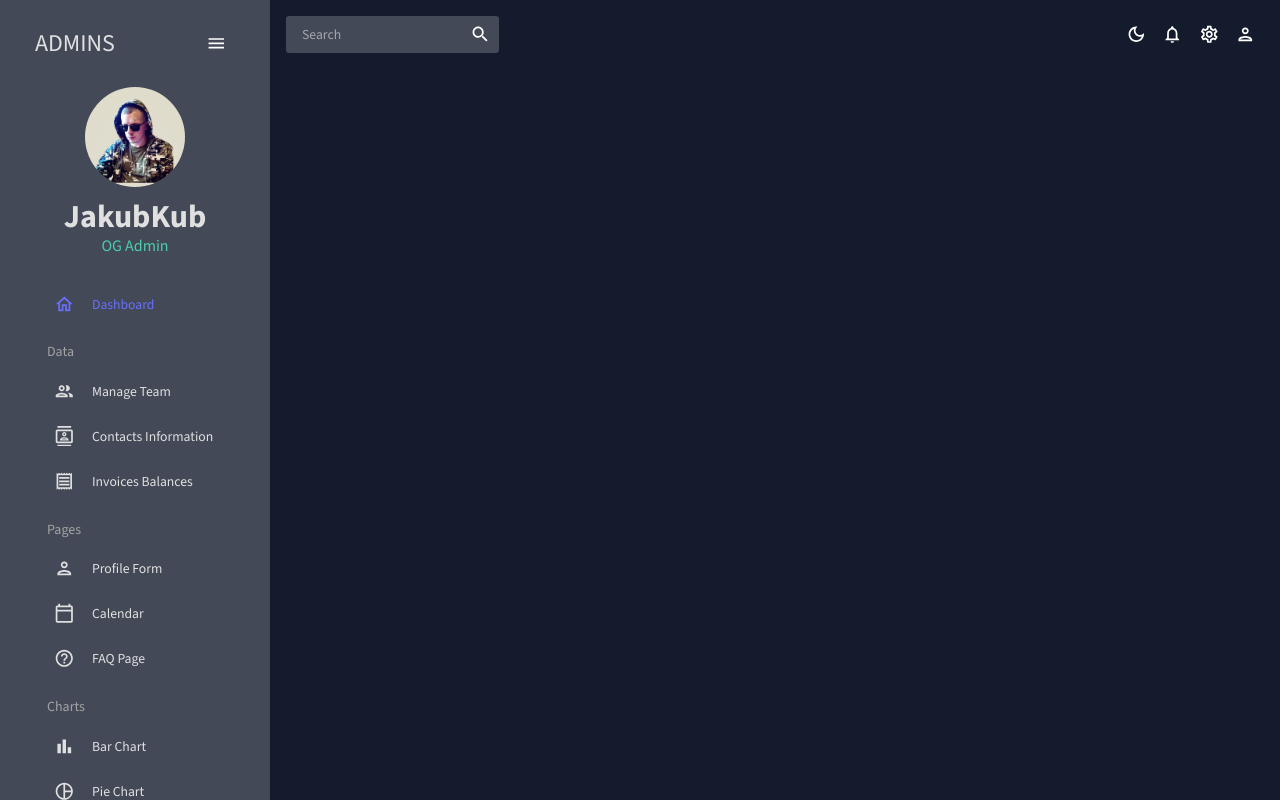
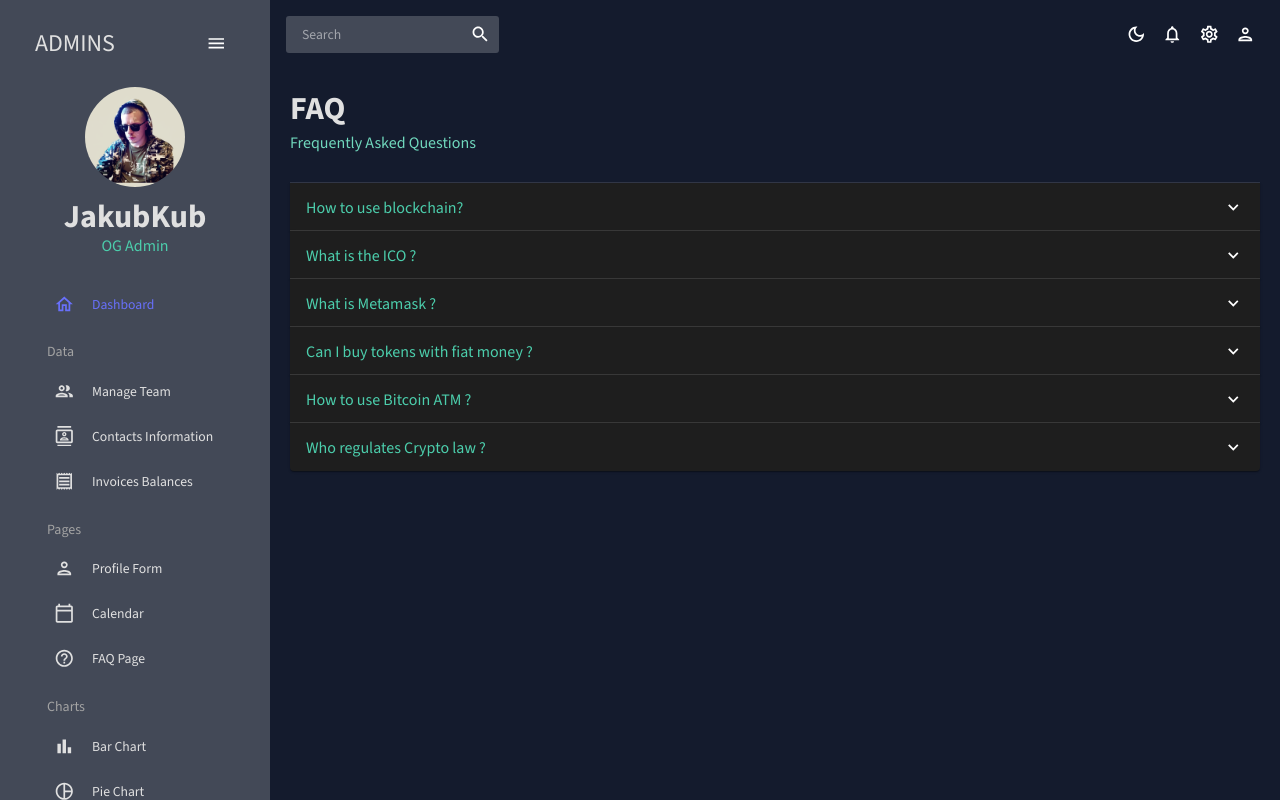
Before and after one commit to JakubKub13/DASHBOARD, a React (Create React App) app: page /faq in a window 1280 px wide. Built offline with nearby package versions, Linux system fonts and the light colour scheme.

Commit message:
Adding FAQ

```diff
--- a/src/App.js
+++ b/src/App.js
@@ -11,7 +11,7 @@
 import Form from "./scenes/form";
 // import Line from "./scenes/line";
 // import Pie from "./scenes/pie";
-// import FAQ from "./scenes/faq";
+import FAQ from "./scenes/faq";
 // import Geography from "./scenes/geography";
 import Calendar from "./scenes/calendar";
 
@@ -34,7 +34,7 @@
             {/* <Route path="/bar" element={<Bar />} /> */}
             {/* <Route path="/pie" element={<Pie />} /> */}
             {/* <Route path="/line" element={<Line />} /> */}
-            {/* <Route path="/faq" element={<FAQ />} /> */}
+            <Route path="/faq" element={<FAQ />} />
             {/* <Route path="/geography" element={<Geography />} /> */}
             <Route path="/calendar" element={<Calendar />} />
           </Routes>
--- a/src/scenes/calendar/index.jsx
+++ b/src/scenes/calendar/index.jsx
@@ -121,12 +121,12 @@
               {
                 id: "12315",
                 title: "All-day event",
-                date: "2022-09-14",
+                date: "2023-07-27",
               },
               {
                 id: "5123",
                 title: "Timed event",
-                date: "2022-09-28",
+                date: "2023-07-28",
               },
             ]}
           />
--- /dev/null
+++ b/src/scenes/faq/index.jsx
@@ -0,0 +1,127 @@
+import { Box, useTheme, Typography } from "@mui/material";
+import Header from "../../components/Header";
+import Accordion from "@mui/material/Accordion";
+import AccordionSummary from "@mui/material/AccordionSummary";
+import AccordionDetails from "@mui/material/AccordionDetails";
+import ExpandMoreIcon from "@mui/icons-material/ExpandMore";
+import { tokens } from "../../theme";
+
+const FAQ = () => {
+    const theme = useTheme();
+    const colors = tokens(theme.palette.mode);
+
+    return <Box m="20px">
+        <Header title="FAQ" subtitle="Frequently Asked Questions" />
+
+        <Accordion>
+            <AccordionSummary expandIcon={<ExpandMoreIcon />}>
+                <Typography color={colors.greenAccent[500]} variant="h5">
+                    How to use blockchain?
+                </Typography>
+            </AccordionSummary>
+            <AccordionDetails>
+                <Typography>
+                    Lorem ipsum dolor sit amet, consectetur adipiscing elit.
+                    Suspendisse malesuada lacus ex, sit amet blandit leo lobortis eget.
+                    Lorem ipsum dolor sit amet, consectetur adipiscing elit.
+                    Suspendisse malesuada lacus ex, sit amet blandit leo lobortis eget.
+                    Lorem ipsum dolor sit amet, consectetur adipiscing elit.
+                    Suspendisse malesuada lacus ex, sit amet blandit leo lobortis eget.
+                </Typography>
+            </AccordionDetails>
+        </Accordion>
+
+        <Accordion>
+            <AccordionSummary expandIcon={<ExpandMoreIcon />}>
+                <Typography color={colors.greenAccent[500]} variant="h5">
+                    What is the ICO ?
+                </Typography>
+            </AccordionSummary>
+            <AccordionDetails>
+                <Typography>
+                    Lorem ipsum dolor sit amet, consectetur adipiscing elit.
+                    Suspendisse malesuada lacus ex, sit amet blandit leo lobortis eget.
+                    Lorem ipsum dolor sit amet, consectetur adipiscing elit.
+                    Suspendisse malesuada lacus ex, sit amet blandit leo lobortis eget.
+                    Lorem ipsum dolor sit amet, consectetur adipiscing elit.
+                    Suspendisse malesuada lacus ex, sit amet blandit leo lobortis eget.
+                </Typography>
+            </AccordionDetails>
+        </Accordion>
+
+        <Accordion>
+            <AccordionSummary expandIcon={<ExpandMoreIcon />}>
+                <Typography color={colors.greenAccent[500]} variant="h5">
+                    What is Metamask ?
+                </Typography>
+            </AccordionSummary>
+            <AccordionDetails>
+                <Typography>
+                    Lorem ipsum dolor sit amet, consectetur adipiscing elit.
+                    Suspendisse malesuada lacus ex, sit amet blandit leo lobortis eget.
+                    Lorem ipsum dolor sit amet, consectetur adipiscing elit.
+                    Suspendisse malesuada lacus ex, sit amet blandit leo lobortis eget.
+                    Lorem ipsum dolor sit amet, consectetur adipiscing elit.
+                    Suspendisse malesuada lacus ex, sit amet blandit leo lobortis eget.
+                </Typography>
+            </AccordionDetails>
+        </Accordion>
+
+        <Accordion>
+            <AccordionSummary expandIcon={<ExpandMoreIcon />}>
+                <Typography color={colors.greenAccent[500]} variant="h5">
+                    Can I buy tokens with fiat money ?
+                </Typography>
+            </AccordionSummary>
+            <AccordionDetails>
+                <Typography>
+                    Lorem ipsum dolor sit amet, consectetur adipiscing elit.
+                    Suspendisse malesuada lacus ex, sit amet blandit leo lobortis eget.
+                    Lorem ipsum dolor sit amet, consectetur adipiscing elit.
+                    Suspendisse malesuada lacus ex, sit amet blandit leo lobortis eget.
+                    Lorem ipsum dolor sit amet, consectetur adipiscing elit.
+                    Suspendisse malesuada lacus ex, sit amet blandit leo lobortis eget.
+                </Typography>
+            </AccordionDetails>
+        </Accordion>
+
+        <Accordion>
+            <AccordionSummary expandIcon={<ExpandMoreIcon />}>
+                <Typography color={colors.greenAccent[500]} variant="h5">
+                    How to use Bitcoin ATM ?
+                </Typography>
+            </AccordionSummary>
+            <AccordionDetails>
+                <Typography>
+                    Lorem ipsum dolor sit amet, consectetur adipiscing elit.
+                    Suspendisse malesuada lacus ex, sit amet blandit leo lobortis eget.
+                    Lorem ipsum dolor sit amet, consectetur adipiscing elit.
+                    Suspendisse malesuada lacus ex, sit amet blandit leo lobortis eget.
+                    Lorem ipsum dolor sit amet, consectetur adipiscing elit.
+                    Suspendisse malesuada lacus ex, sit amet blandit leo lobortis eget.
+                </Typography>
+            </AccordionDetails>
+        </Accordion>
+
+        <Accordion>
+            <AccordionSummary expandIcon={<ExpandMoreIcon />}>
+                <Typography color={colors.greenAccent[500]} variant="h5">
+                    Who regulates Crypto law ?
+                </Typography>
+            </AccordionSummary>
+            <AccordionDetails>
+                <Typography>
+                    Lorem ipsum dolor sit amet, consectetur adipiscing elit.
+                    Suspendisse malesuada lacus ex, sit amet blandit leo lobortis eget.
+                    Lorem ipsum dolor sit amet, consectetur adipiscing elit.
+                    Suspendisse malesuada lacus ex, sit amet blandit leo lobortis eget.
+                    Lorem ipsum dolor sit amet, consectetur adipiscing elit.
+                    Suspendisse malesuada lacus ex, sit amet blandit leo lobortis eget.
+                </Typography>
+            </AccordionDetails>
+        </Accordion>
+    </Box>
+
+};
+
+export default FAQ;
```
